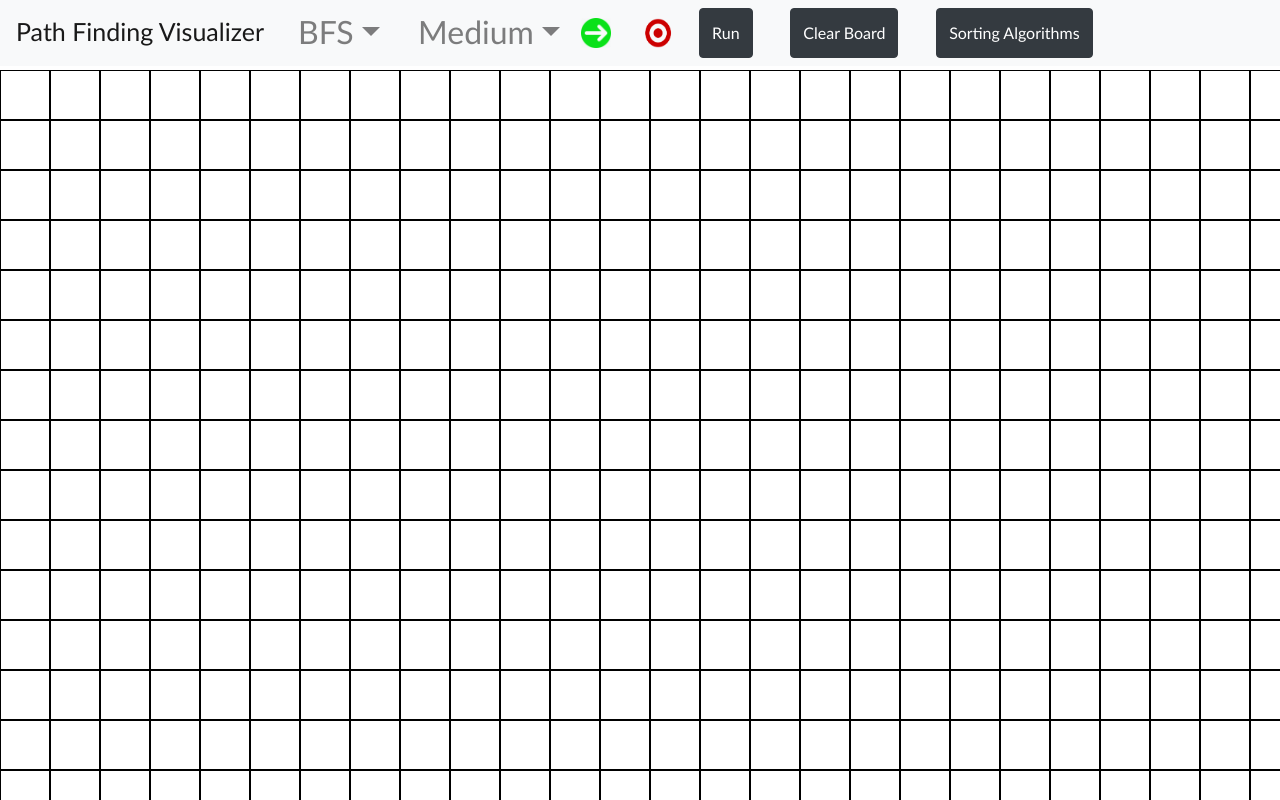
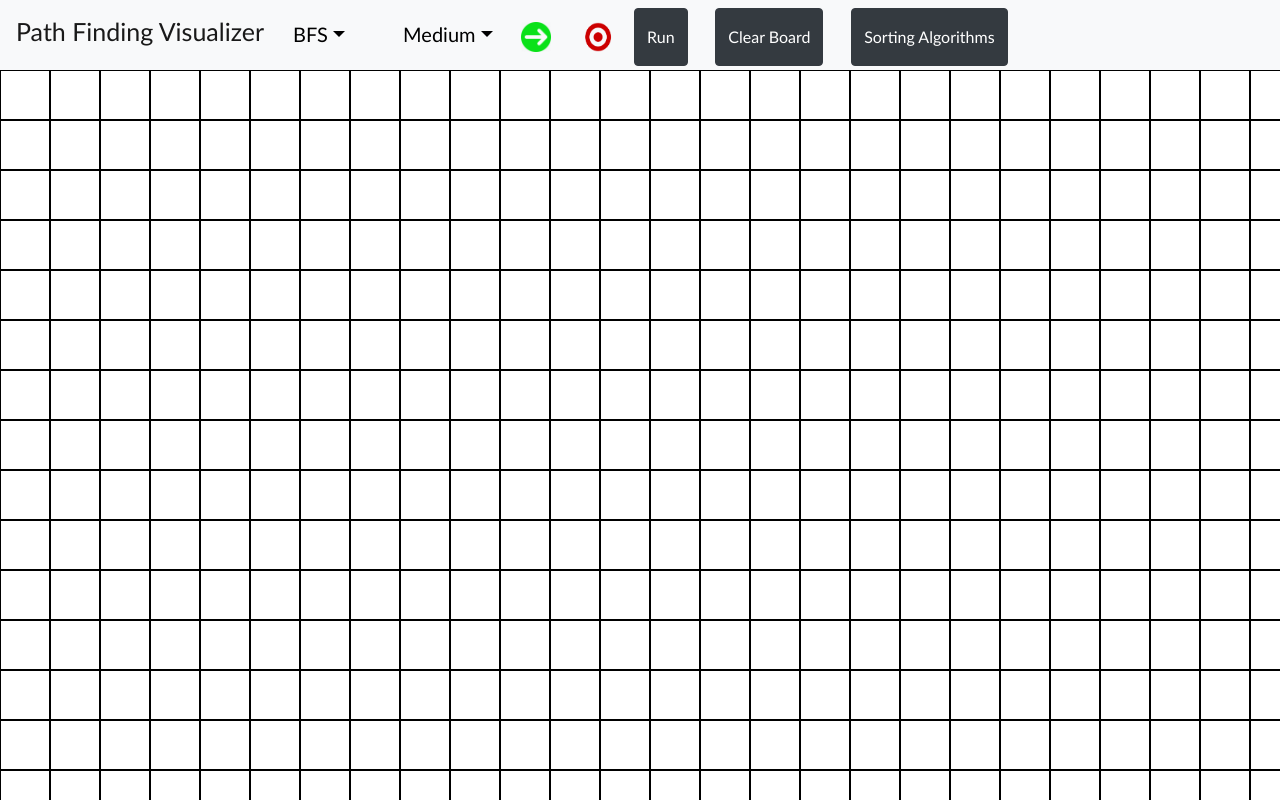
Before and after one commit to jcarlson212/Path-Finding-Visualizer, a React (Create React App) app: page / in a window 1280 px wide. Shown: the top 800 px of the page. Built offline with nearby package versions, Linux system fonts and the light colour scheme.

Commit message:
changed sizings and margins

```diff
--- a/src/Search/NavigationBar.js
+++ b/src/Search/NavigationBar.js
@@ -120,13 +120,13 @@ export class NavigationBar extends React.Component{
                 <Navbar.Collapse id="basic-navbar-nav">
                     <Nav className="testing">
                         <Navbar.Brand className="testing2">Path Finding Visualizer</Navbar.Brand>
-                        <NavDropdown style={{ width: 100, marginLeft: 10, marginRight: 10 }} title={this.state.algorithm} id="basic-nav-dropdown">
+                        <NavDropdown style={{ width: 100, marginLeft: 5, marginRight: 5 }} title={this.state.algorithm} id="basic-nav-dropdown">
                             <NavDropdown.Item onClick={ () => this.change_algorithm("A*") }>A*</NavDropdown.Item>
                             <NavDropdown.Item onClick={ () => this.change_algorithm("DFS") }>DFS</NavDropdown.Item>
                             <NavDropdown.Item onClick={ () => this.change_algorithm("BFS") }>BFS</NavDropdown.Item>
                         </NavDropdown>
 
-                        <NavDropdown style={{ width: 100, marginLeft: 10, marginRight: 50 }} title={this.state.speed} id="basic-nav-dropdown">
+                        <NavDropdown style={{ width: 100, marginLeft: 5, marginRight: 5 }} title={this.state.speed} id="basic-nav-dropdown">
                             <NavDropdown.Item onClick={ () => this.change_speed("Slow") }>Slow</NavDropdown.Item>
                             <NavDropdown.Item onClick={ () => this.change_speed("Medium") }>Medium</NavDropdown.Item>
                             <NavDropdown.Item onClick={ () => this.change_speed("Fast") }>Fast</NavDropdown.Item>
@@ -154,9 +154,9 @@ export class NavigationBar extends React.Component{
                         >
                             <button class="button button2" draggable={true} onDragStart={() => { this.endNodePressed() }}><img src={endnode} width="40" height="30" /></button>
                         </OverlayTrigger>
-                        <Button style={{ marginLeft: 15, marginRight: 15 }} variant="dark" onClick={() => { this.run() }}>Run</Button>
-                        &nbsp;&nbsp;<Button style={{ marginLeft: 15, marginRight: 15 }} variant="dark" onClick={() => { this.clearBoard() }}>Clear Board</Button>
-                        &nbsp;&nbsp;<Button style={{ marginLeft: 15, marginRight: 15 }} variant="dark" onClick={() => { this.changeScreen() }}>Sorting Algorithms</Button>
+                        <Button style={{ marginLeft: 10, marginRight: 10 }} variant="dark" onClick={() => { this.run() }}>Run</Button>
+                        &nbsp;&nbsp;<Button style={{ marginLeft: 10, marginRight: 10 }} variant="dark" onClick={() => { this.clearBoard() }}>Clear Board</Button>
+                        &nbsp;&nbsp;<Button style={{ marginLeft: 10, marginRight: 10 }} variant="dark" onClick={() => { this.changeScreen() }}>Sorting Algorithms</Button>
                     </Nav>
                 </Navbar.Collapse>
             </Navbar>
--- a/src/Sort/NavBarSort.css
+++ b/src/Sort/NavBarSort.css
@@ -62,3 +62,8 @@ a{
   font-family: 'Trebuchet MS', 'Lucida Sans Unicode', 'Lucida Grande', 'Lucida Sans', Arial, sans-serif;
   color:white;
   }
+  #basic-nav-dropdown{
+    color: black;
+    font-size: 20px;
+    margin-top: 8px;
+}
--- a/src/Sort/SortNavigationBar.js
+++ b/src/Sort/SortNavigationBar.js
@@ -39,16 +39,16 @@ export default class SortNavigationBar extends React.Component {
         const refs = this.state.parentRef.refs
         quickSortAlgorithm(refs, 0, Object.keys(refs).length - 1, 0)
     }
-    change_sort_algorithm = (type) => {
+    change_sort_algorithm = (sorty) => {
         this.setState({
             ...this.state,
-            algorithm: type
+            sort: sorty
         })
     }
-    change_sort_speed = (new_speed) => {
+    change_sort_speed = (speedy) => {
         this.setState({
             ...this.state,
-            speed: new_speed
+            sortSpeed: speedy
         })
     }
     beginSort = () => {
@@ -81,22 +81,22 @@ export default class SortNavigationBar extends React.Component {
                 <Navbar.Collapse id="basic-navbar-nav">
                     <Nav className="testing">
                         <Navbar.Brand className="testing3">Sorting Algorithms</Navbar.Brand>
-                        <NavDropdown style={{ width: 100, marginLeft: 5, marginRight: 50 }} title={this.state.sort} id="basic-nav-dropdown">
+                        <NavDropdown className="testing4" style={{ width: 100, marginLeft: 5, marginRight: 15 }} title={this.state.sort} id="basic-nav-dropdown">
                             <NavDropdown.Item onClick={ () => this.change_sort_algorithm("Merge Sort") }>Merge Sort</NavDropdown.Item>
                             <NavDropdown.Item onClick={ () => this.change_sort_algorithm("Bubble Sort") }>Bubble Sort</NavDropdown.Item>
                             <NavDropdown.Item onClick={ () => this.change_sort_algorithm("Radix Sort") }>Radix Sort</NavDropdown.Item>
                             <NavDropdown.Item onClick={ () => this.change_sort_algorithm("Quick Sort") }>Quick Sort</NavDropdown.Item>
                         </NavDropdown>
 
-                        <NavDropdown style={{ width: 100, marginLeft: 50, marginRight: 15 }} title={this.state.sortSpeed} id="basic-nav-dropdown">
+                        <NavDropdown className="testing5" style={{ width: 100, marginLeft: 15, marginRight: 5 }} title={this.state.sortSpeed} id="basic-nav-dropdown">
                             <NavDropdown.Item onClick={ () => this.change_sort_speed("Slow") }>Slow</NavDropdown.Item>
                             <NavDropdown.Item onClick={ () => this.change_sort_speed("Medium") }>Medium</NavDropdown.Item>
                             <NavDropdown.Item onClick={ () => this.change_sort_speed("Fast") }>Fast</NavDropdown.Item>
                             <NavDropdown.Item onClick={ () => this.change_sort_speed("Ultra") }>Ultra</NavDropdown.Item>
                         </NavDropdown>
 
-                        <Button style={{ marginLeft: 15, marginRight: 15 }} variant="dark" onClick={() => { this.beginSort() }}>Sort</Button>
-                        <Button style={{ marginLeft: 15, marginRight: 15 }} variant="dark" onClick={() => { this.switch_screen() }}>Search Algorithms</Button>
+                        <Button style={{ marginLeft: 10, marginRight: 10 }} variant="dark" onClick={() => { this.beginSort() }}>Sort</Button>
+                        <Button style={{ marginLeft: 10, marginRight: 10 }} variant="dark" onClick={() => { this.switch_screen() }}>Search Algorithms</Button>
                     </Nav>
                 </Navbar.Collapse>
             </Navbar>
```
